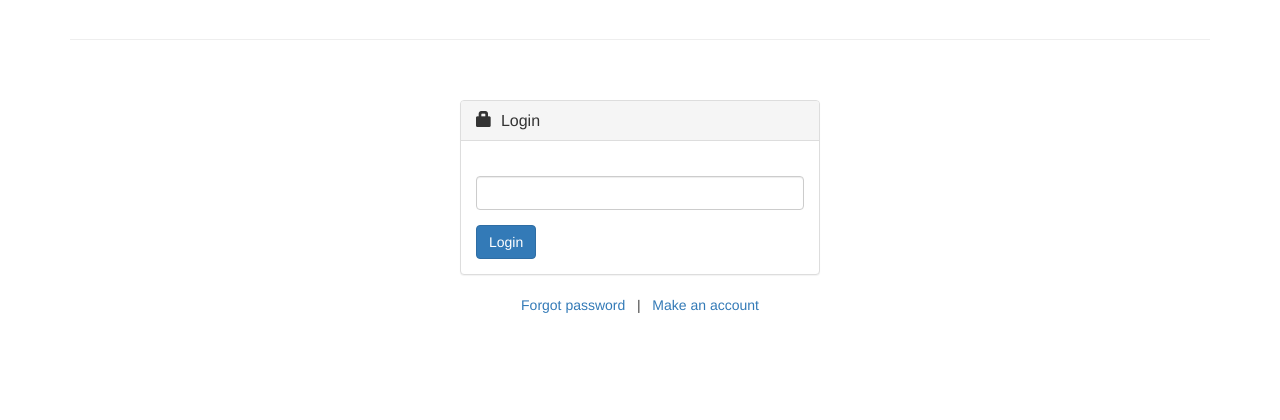
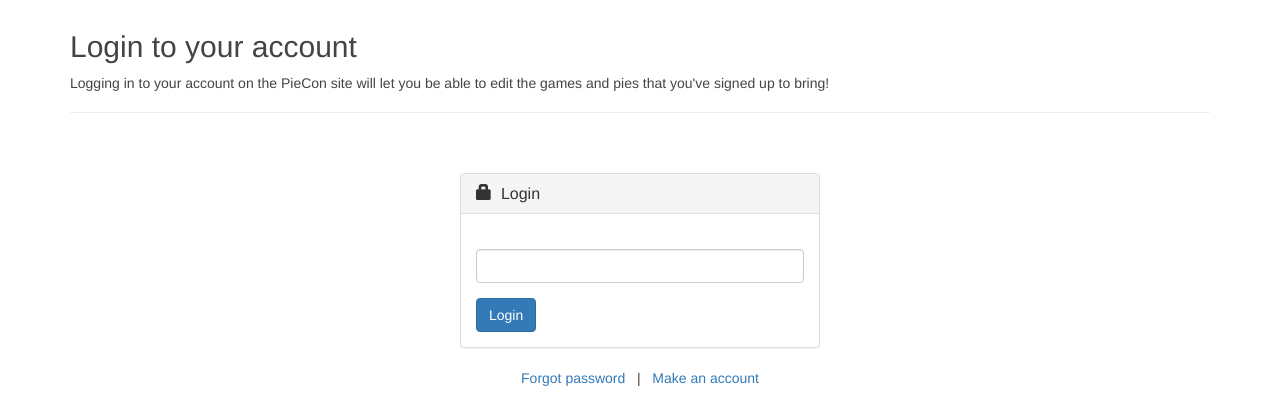
Before and after one commit to bmatis/piecon, a Django app: template users/templates/users/login.html in a window 1280 px wide. Shown: the part 50-470 px from the top of the page. Run offline with Django 3.2, Linux system fonts and the light colour scheme; the template is opened without the code that fills it: values that come from a table or form of the project are taken from there, others are empty; some libraries are stand-ins or nearby versions.

Commit message:
Added header text to login page.

```diff
--- a/users/templates/users/login.html
+++ b/users/templates/users/login.html
@@ -2,6 +2,12 @@
 {% load bootstrap3 %}
 {% block title %}PieCon | Login{% endblock title %}
 {% block login_active %}active{% endblock %}
+
+{% block header %}
+  <h2>Login to your account</h2>
+  <p>Logging in to your account on the PieCon site will let you be able to edit
+    the games and pies that you've signed up to bring!</p>
+{% endblock header %}
 
 {% block content %}
 <br><br>
```
